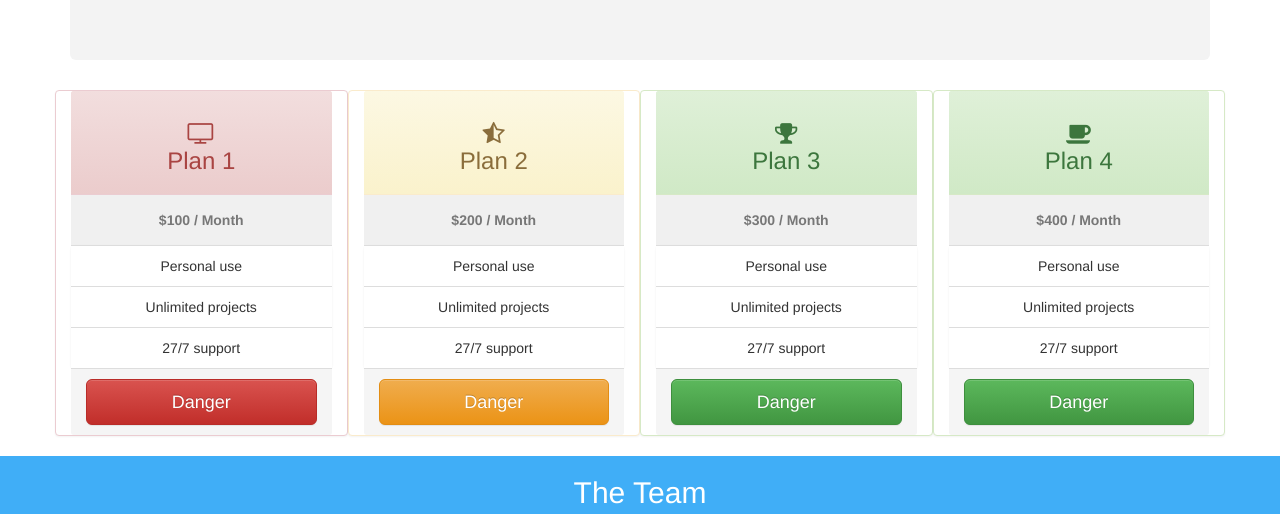
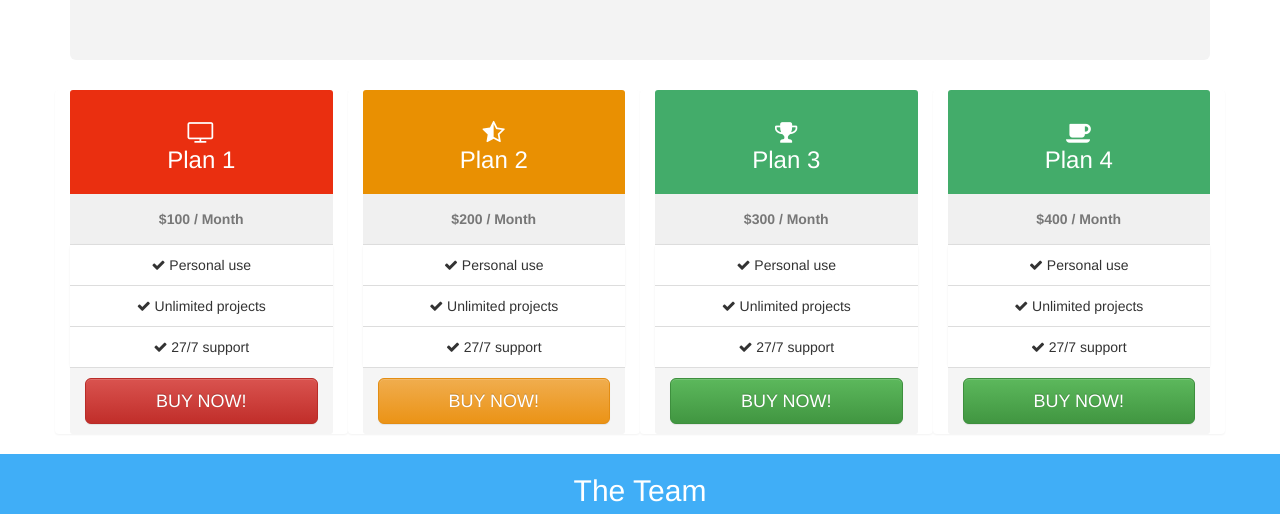
Before and after one commit to joshua440/hlcWeb, a plain HTML site: page index.html in a window 1280 px wide. Shown: the part 1614-2128 px from the top of the page. Drawn offline with nearby package versions, Linux system fonts and the light colour scheme.

Commit message:
combinacion paneles a punto

```diff
--- a/index.html
+++ b/index.html
@@ -66,60 +66,60 @@
             <p class="centrar">Lorem ipsum dolor sit amet, consectetur adipisicing elit. Incidunt neque odio et, ratione cum distinctio necessitatibus, quia veritatis dolor minus repellendus rerum nam sint, pariatur maiores commodi nihil? Deleniti, nemo.</p>
         </div>
         <div class="row">
-            <div class="panel panel-danger col-xs-3 centrar">
+            <div class="panel panel-danger col-md-3 centrar">
                 <div class="panel-heading text-center">
                     <h3><i class="fa fa-television"></i><br/>Plan 1</h3>
                 </div>
                 <div class="panel-body auxBody"><strong>$100 / Month</strong></div>
                 <ul class="list-group">
-                    <li class="list-group-item"> Personal use</li>
-                    <li class="list-group-item">Unlimited projects</li>
-                    <li class="list-group-item">27/7 support</li>
+                    <li class="list-group-item"><i class="fa fa-check"></i> Personal use</li>
+                    <li class="list-group-item"><i class="fa fa-check"></i> Unlimited projects</li>
+                    <li class="list-group-item"><i class="fa fa-check"></i> 27/7 support</li>
                 </ul>
                 <div class="panel-footer">
-                    <button type="button" class="btn btn-lg btn-block btn-danger">Danger</button>
+                    <a type="button" class="btn btn-lg btn-block btn-danger" href="#">BUY NOW!</a>
                 </div>
             </div>
-            <div class="panel panel-warning col-xs-3 centrar">
+            <div class="panel panel-warning col-md-3 centrar">
                 <div class="panel-heading text-center">
                     <h3><i class="fa fa-star-half-empty"></i><br/>Plan 2</h3>
                 </div>
                 <div class="panel-body auxBody"><strong>$200 / Month</strong></div>
                 <ul class="list-group">
-                    <li class="list-group-item"> Personal use</li>
-                    <li class="list-group-item">Unlimited projects</li>
-                    <li class="list-group-item">27/7 support</li>
+                    <li class="list-group-item"><i class="fa fa-check"></i> Personal use</li>
+                    <li class="list-group-item"><i class="fa fa-check"></i> Unlimited projects</li>
+                    <li class="list-group-item"><i class="fa fa-check"></i> 27/7 support</li>
                 </ul>
                 <div class="panel-footer">
-                    <button type="button" class="btn btn-lg btn-block btn-warning">Danger</button>
+                    <a type="button" class="btn btn-lg btn-block btn-warning" href="#">BUY NOW!</a>
                 </div>
             </div>
-            <div class="panel panel-success col-xs-3 centrar">
+            <div class="panel panel-success col-md-3 centrar">
                 <div class="panel-heading text-center">
                     <h3><i class="fa fa-trophy"></i><br/>Plan 3</h3>
                 </div>
                 <div class="panel-body auxBody"><strong>$300 / Month</strong></div>
                 <ul class="list-group">
-                    <li class="list-group-item"> Personal use</li>
-                    <li class="list-group-item">Unlimited projects</li>
-                    <li class="list-group-item">27/7 support</li>
+                    <li class="list-group-item"><i class="fa fa-check"></i> Personal use</li>
+                    <li class="list-group-item"><i class="fa fa-check"></i> Unlimited projects</li>
+                    <li class="list-group-item"><i class="fa fa-check"></i> 27/7 support</li>
                 </ul>
                 <div class="panel-footer">
-                    <button type="button" class="btn btn-lg btn-block btn-success">Danger</button>
+                    <a type="button" class="btn btn-lg btn-block btn-success" href="#">BUY NOW!</a>
                 </div>
             </div>
-            <div class="panel panel-success col-xs-3 centrar">
+            <div class="panel panel-success col-md-3 centrar">
                 <div class="panel-heading text-center">
                     <h3><i class="fa fa-coffee"></i><br/>Plan 4</h3>
                 </div>
                 <div class="panel-body auxBody"><strong>$400 / Month</strong></div>
                 <ul class="list-group">
-                    <li class="list-group-item"> Personal use</li>
-                    <li class="list-group-item">Unlimited projects</li>
-                    <li class="list-group-item">27/7 support</li>
+                    <li class="list-group-item"><i class="fa fa-check"></i> Personal use</li>
+                    <li class="list-group-item"><i class="fa fa-check"></i> Unlimited projects</li>
+                    <li class="list-group-item"><i class="fa fa-check"></i> 27/7 support</li>
                 </ul>
                 <div class="panel-footer">
-                    <button type="button" class="btn btn-lg btn-block btn-success">Danger</button>
+                    <a type="button" class="btn btn-lg btn-block btn-success" href="#">BUY NOW!</a>
                 </div>
             </div>
         </div>
--- a/style.css
+++ b/style.css
@@ -1,32 +1,37 @@
-.header{
+.header {
     height: 100vh;
     background-image: url("imagenes/background.jpg");
 }
-.vAlignMid{
-    vertical-align:middle;
+
+.vAlignMid {
+    vertical-align: middle;
     color: white;
 }
+
 .centrar {
-     text-align: center;
+    text-align: center;
 }
+
 .jumbotron {
     background-color: #f3f3f3;
 }
+
 #celeste {
     background-color: #40aef7;
-    color:white;
+    color: white;
 }
-.auxBody{
+
+.auxBody {
     background-color: #F0F0F0;
     color: #777;
 }
+
+.panel {
+    padding-left: 15px;
+    padding-right: 15px;
+    border: none;
+}
+
 #socialMedia {
     color: #40aef7;
 }
-.header{
-    height: 100vh;
-    background-image: url("imagenes/background.jpg");
-}
-.header h1{
-    vertical-align: middle;
-}
```
Also changed, not shown: Comandos Joshua.txt, css/bootstrap-theme.css, css/bootstrap-theme.min.css, css/bootstrap.css, css/bootstrap.min.css.
